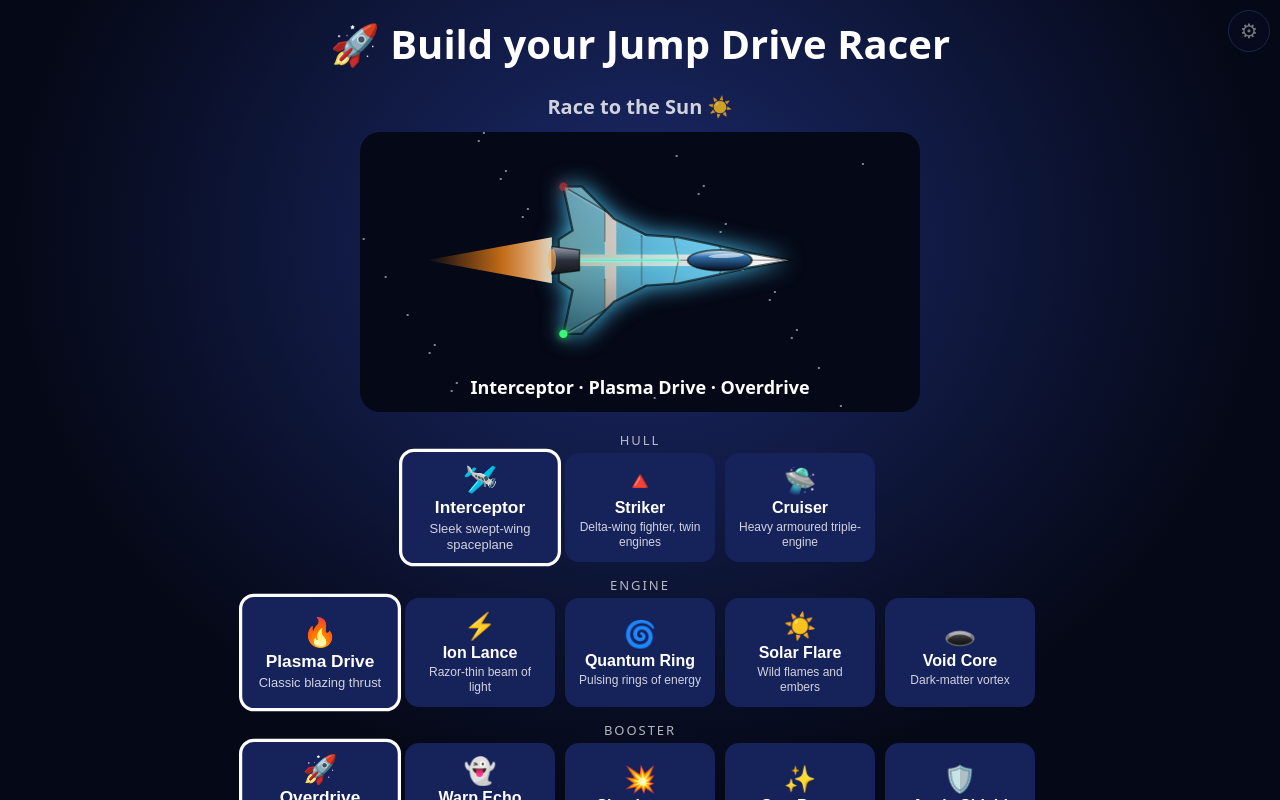
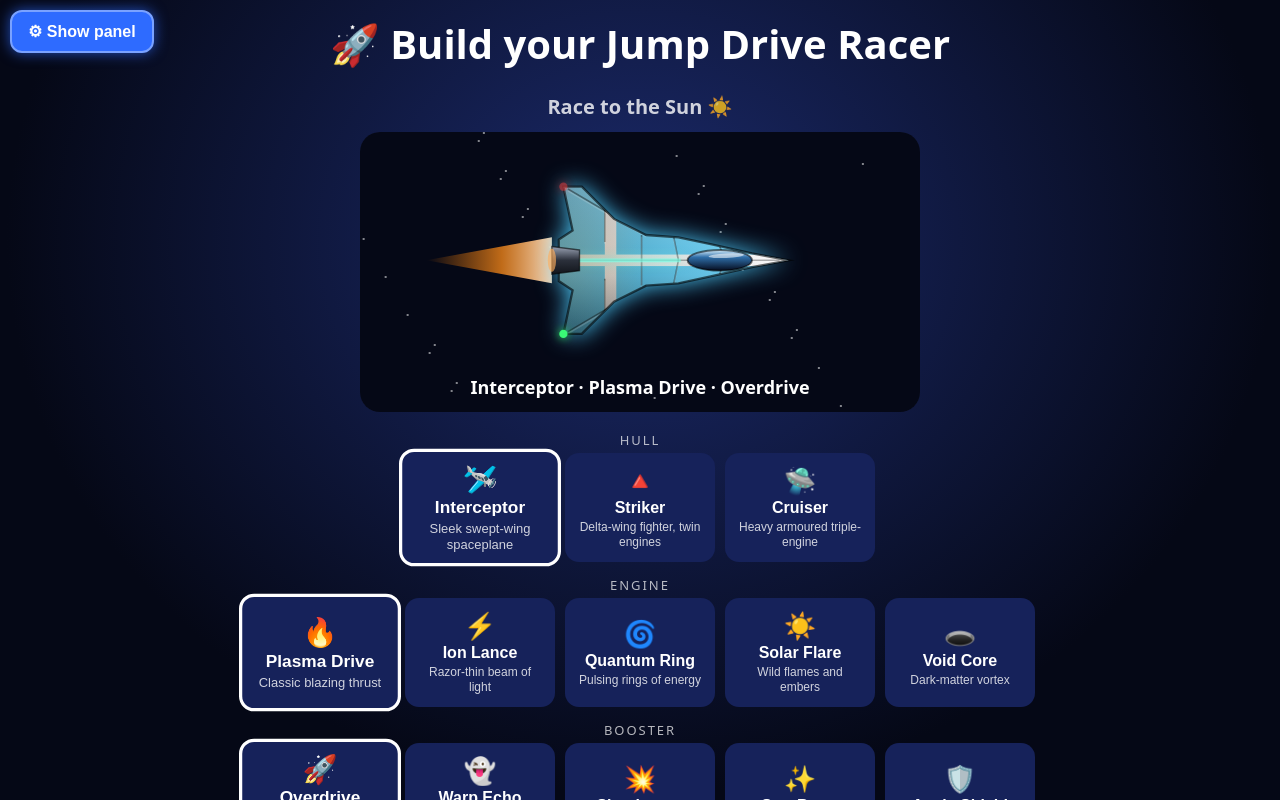
Before and after one commit to JasQmax/Space_Driver_Distraction, a plain HTML site: page index.html in a window 1280 px wide. Both pictures are taken after a click on the button "Hide panel". Drawn offline with Linux system fonts and the light colour scheme.

Commit message:
Refactor panel toggle button and visibility logic
Updated the control panel toggle button and its functionality.

```diff
--- a/index.html
+++ b/index.html
@@ -10,8 +10,8 @@
   #panel{position:fixed;top:10px;left:10px;background:rgba(10,15,40,.8);border:1px solid #3a4a8a;border-radius:12px;padding:10px 14px;font-size:14px;max-width:240px;z-index:5}
   #panel button{margin:3px 2px;padding:6px 10px;border-radius:8px;border:0;background:#2e6bff;color:#fff;font-size:14px;cursor:pointer}
   #panel #bRace{background:#1fa37a;font-weight:700}
-  #panelToggle{position:fixed;top:10px;right:10px;z-index:6;width:42px;height:42px;border-radius:50%;border:1px solid #3a4a8a;background:rgba(10,15,40,.8);color:#fff;font-size:20px;cursor:pointer;opacity:.45}
-  #panelToggle:hover{opacity:1}
+  #panelToggle{position:fixed;top:10px;left:10px;z-index:6;display:none;padding:10px 16px;border-radius:12px;border:2px solid #7aa2ff;background:#2e6bff;color:#fff;font-size:16px;font-weight:700;cursor:pointer;box-shadow:0 0 14px rgba(46,107,255,.7)}
+  #panelToggle:hover{filter:brightness(1.2)}
   #qr{background:#fff;padding:6px;display:inline-block;border-radius:6px;margin-top:6px}
   #status{margin-top:4px;color:#8fd}
   #hangar{position:fixed;inset:0;z-index:4;background:radial-gradient(ellipse at 50% 30%,#1b2a6b 0%,#050816 70%);display:flex;align-items:flex-start;justify-content:center;overflow:auto}
@@ -66,7 +66,7 @@
   <div style="font-size:12px;opacity:.7;margin-top:4px">Keyboard: hold I = inhale, hold E = exhale, Space = next / pause, Enter = start race, F = finish, R = reset, H = show / hide panel</div>
   <button id="bHide">Hide panel</button>
 </div>
-<button id="panelToggle" title="Show / hide control panel (H)">⚙</button>
+<button id="panelToggle" title="Show control panel (H)">⚙ Show panel</button>
 
 <div id="remote">
   <div id="rstat">Connecting…</div>
@@ -407,7 +407,12 @@ function initGame(){
 
   /* ---- panel show / hide ---- */
   const panelEl=document.getElementById('panel');
-  const togglePanel=()=>{ panelEl.style.display=(panelEl.style.display==='none')?'block':'none'; };
+  const toggleBtn=document.getElementById('panelToggle');
+  const togglePanel=()=>{
+    const hide=panelEl.style.display!=='none';
+    panelEl.style.display=hide?'none':'block';
+    toggleBtn.style.display=hide?'block':'none';
+  };
 
   /* ---- customisation ---- */
   let cfg={body:'#4fd0ff',accent:'#ffffff',flame:'orange',deco:'stripe',name:'',hull:'interceptor',engine:'plasma',special:'overdrive'};
@@ -519,7 +524,7 @@ function initGame(){
   addEventListener('keyup',e=>{ if(keys[e.key.toLowerCase()]) setMode('none'); });
   ['bStart','bRace','bPause','bFinish','bReset'].forEach(id=>document.getElementById(id).onclick=()=>cmd(id.slice(1).toLowerCase()));
   document.getElementById('bHide').onclick=togglePanel;
-  document.getElementById('panelToggle').onclick=togglePanel;
+  toggleBtn.onclick=togglePanel;
 
   /* ---- MQTT ---- */
   const status=document.getElementById('status');
```
